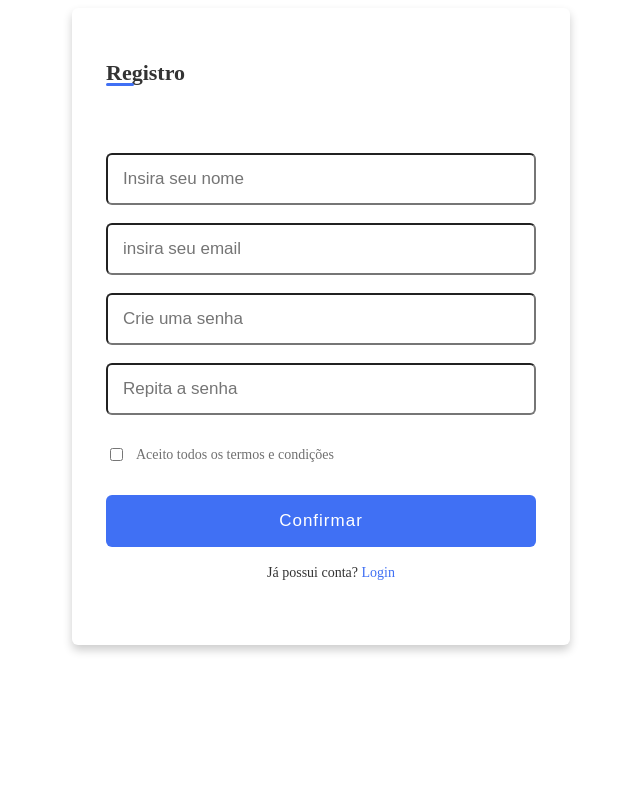
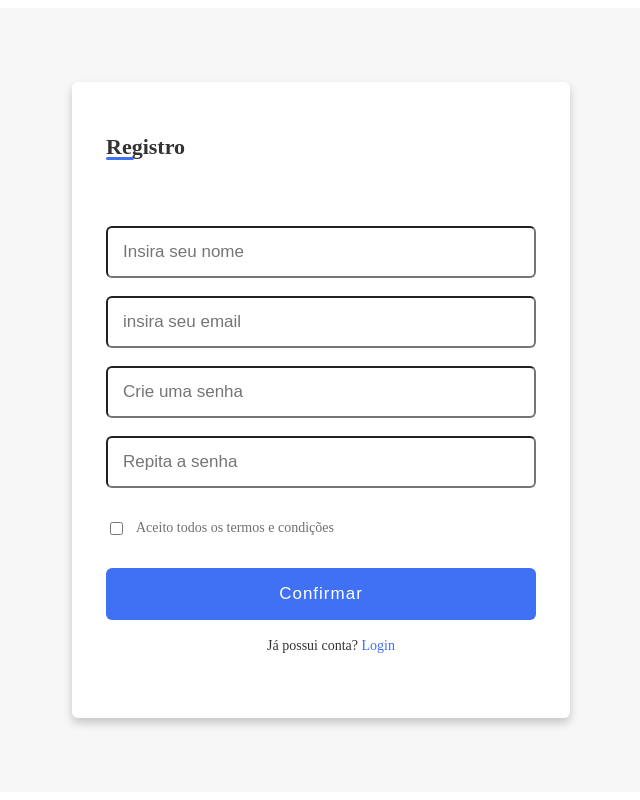
Before and after one commit to barao-maua/projeto-semestral-the-end, a Django app: page /login in a window 1280 px wide. Shown: the whole page, without its empty margins (319-959 px from the left). Run offline with Django 5.2, Linux system fonts and the light colour scheme.

Commit message:
Login centralizada

```diff
--- a/core/static/css/login.css
+++ b/core/static/css/login.css
@@ -1,8 +1,10 @@
-body{
+
+.content{
     display: flex;
-    flex-direction: column;
     align-items: center;
-    margin: 35px0;
+    justify-content: center;
+    height: 100%;
+    background: #f7f7f7;
 }
 
 .wrapper{
--- a/core/templates/login.html
+++ b/core/templates/login.html
@@ -1,6 +1,6 @@
 {% load static %}
 <link rel="stylesheet" href="{% static 'css/login.css' %}">
-
+<div class="content">
     <div class="wrapper">
         <a href="#"></a><h2>Registro</h2>
         <form id="formCadastro" name="formulario" action="#">
@@ -28,3 +28,4 @@
             </div>
         </form>
     </div>
+</div>
```
Lines whose indentation alone changed are shown as unchanged.
